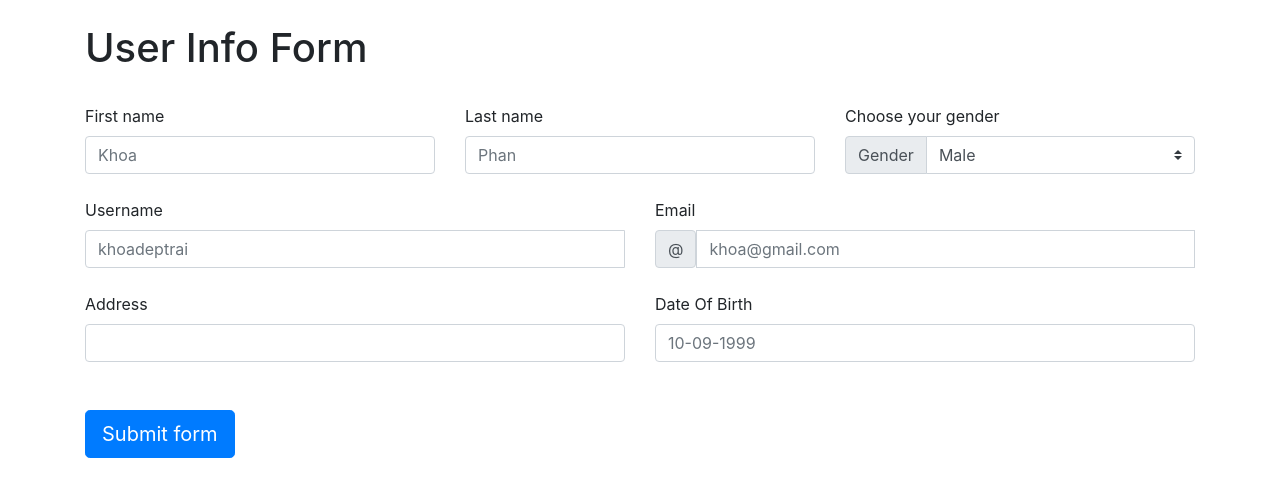
After one commit to sangcaovn/python-flask-dependency, a Flask app: template templates/user_info.html in a window 1280 px wide. The commit adds this page. Shown: the top 497 px of the page. Run offline with Flask 2, Linux system fonts and the light colour scheme; the template is opened without the code that fills it, so the values that code supplies are empty.

Commit message:
add user data form

```diff
--- a/templates/base.html
+++ b/templates/base.html
@@ -15,7 +15,7 @@
         <!-- Your page content -->
         {% block content %}{% endblock %}
 
-        {% block scripts %}ßß
+        {% block scripts %}
         {% endblock %}
     </body>
 </html>
--- /dev/null
+++ b/templates/user_info.html
@@ -0,0 +1,95 @@
+{% extends "base.html" %}
+
+{% block content %}
+<div class="container">
+    <br />
+    <h1>User Info Form</h1>
+    <br />
+    <form class="row g-3 needs-validation" novalidate method="POST">
+        <div class="col-md-4">
+          <label for="validationCustom01" class="form-label">First name</label>
+          <input type="text" class="form-control" id="validationCustom01" placeholder="Khoa" required name="firstname">
+          <div class="valid-feedback">
+            Looks good!
+          </div>
+        </div>
+
+        <div class="col-md-4">
+          <label for="validationCustom02" class="form-label">Last name</label>
+          <input type="text" class="form-control" id="validationCustom02" placeholder="Phan" required name="lastname">
+          <div class="valid-feedback">
+            Looks good!
+          </div>
+        </div>
+
+        <div class="col-md-4">
+            <label for="validationCustom02" class="form-label">Choose your gender</label>
+        <div class="input-group md-4">
+            <div class="input-group-prepend">
+              <label class="input-group-text" for="inputGroupSelect01">Gender</label>
+            </div>
+            <select class="custom-select" id="inputGroupSelect01" name="gender">
+              <option value="1">Male</option>
+              <option value="2">Female</option>
+              <option value="3">Other</option>
+            </select>
+        </div>
+        </div>
+
+        <div class="col-md-12">
+            <br />
+        </div>
+
+        <div class="col-md-6">
+          <label for="validationCustomUsername" class="form-label">Username</label>
+          <div class="input-group has-validation">
+            <input type="text" class="form-control" placeholder="khoadeptrai" id="validationCustomUsername" aria-describedby="inputGroupPrepend" required name="username">
+            <div class="invalid-feedback">
+              Please choose a username.
+            </div>
+          </div>
+        </div>
+
+        <div class="col-md-6">
+            <label for="validationCustomUsername" class="form-label">Email</label>
+            <div class="input-group has-validation">
+              <span class="input-group-text" id="inputGroupPrepend">@</span>
+              <input type="text" class="form-control" placeholder="khoa@gmail.com" id="validationCustomUsername" aria-describedby="inputGroupPrepend" required name="email">
+              <div class="invalid-feedback">
+                Please choose a email.
+              </div>
+            </div>
+          </div>
+
+        <div class="col-md-12">
+            <br />
+        </div>
+
+        <div class="col-md-6">
+          <label for="validationCustom03" class="form-label">Address</label>
+          <input type="text" class="form-control" id="validationCustom03" required name="address">
+          <div class="invalid-feedback">
+            Please provide a valid city.
+          </div>
+        </div>
+        <br/>
+
+        <div class="col-md-6">
+          <label for="validationCustom05" class="form-label">Date Of Birth</label>
+          <input type="text" class="form-control" id="validationCustom05" placeholder="10-09-1999" required name="dob">
+          <div class="invalid-feedback">
+            Please provide a valid date of birth.
+          </div>
+          <br />
+        </div>
+
+        <div class="col-md-12">
+            <br />
+        </div>
+
+        <div class="col-12">
+          <button class="btn btn-primary btn-lg" type="submit">Submit form</button>
+        </div>
+    </form>
+</div>
+{% endblock %}
--- a/wsgi.py
+++ b/wsgi.py
@@ -1,13 +1,12 @@
-from flask import Flask
+import json
+from flask import Flask, request
 from flask_injector import FlaskInjector
 from injector import inject
-
 from flask import render_template
-
 from services.service import Service
 from dependencies import configure
+import asyncio
 
-import asyncio
 
 app = Flask(__name__)
 
@@ -15,14 +14,14 @@ app = Flask(__name__)
 @inject
 @app.route('/data',methods=["POST"])
 def get_data(service: Service):
-    print(f"Service instance is {service}")  # We want to see the object that gets created
+    print(f"Service instance is {service}")
     return service.get_data()
 
 
 @inject
 @app.route('/index')
 def get_data_index(service: Service):
-    print(f"Service instance is {service}")  # We want to see the object that gets created
+    print(f"Service instance is {service}")
     return render_template(
         "index.html",
         data=service.get_data(),
@@ -31,7 +30,7 @@ def get_data_index(service: Service):
 @inject
 @app.route('/pokemon')
 def get_data_pokemon(service: Service):
-    print(f"Service instance is {service}")  # We want to see the object that gets created
+    print(f"Service instance is {service}")
     result = asyncio.run(service.push_data_api_pokemon())
     print((result))
     return render_template(
@@ -42,7 +41,7 @@ def get_data_pokemon(service: Service):
 @inject
 @app.route('/weather')
 def get_current_weather_data(service: Service):
-    print(f"Service instance is {service}")  # We want to see the object that gets created
+    print(f"Service instance is {service}")
     result = asyncio.run(service.get_current_weather())
     print((result))
     return render_template(
@@ -50,5 +49,16 @@ def get_current_weather_data(service: Service):
         data=result,
     )
 
+@inject
+@app.route('/user',methods=["POST", "GET"])
+def get_user_info(service: Service):
+    if request.method == "GET":
+        return render_template("user_info.html")
+
+    elif request.method == "POST":
+        result = request.form
+        data = asyncio.run(service.write_file(result))
+        return render_template("user_data.html", data=data)
+
 # Setup Flask Injector, this has to happen AFTER routes are added
 FlaskInjector(app=app, modules=[configure])
```
Also changed, not shown: services/service.py (+15 -1 lines), templates/user_data.html (added, +40 -0 lines), templates/user_result.html (added, +28 -0 lines), templates/weather.html (+8 -3 lines), user/user_data.json (added, +38 -0 lines).
